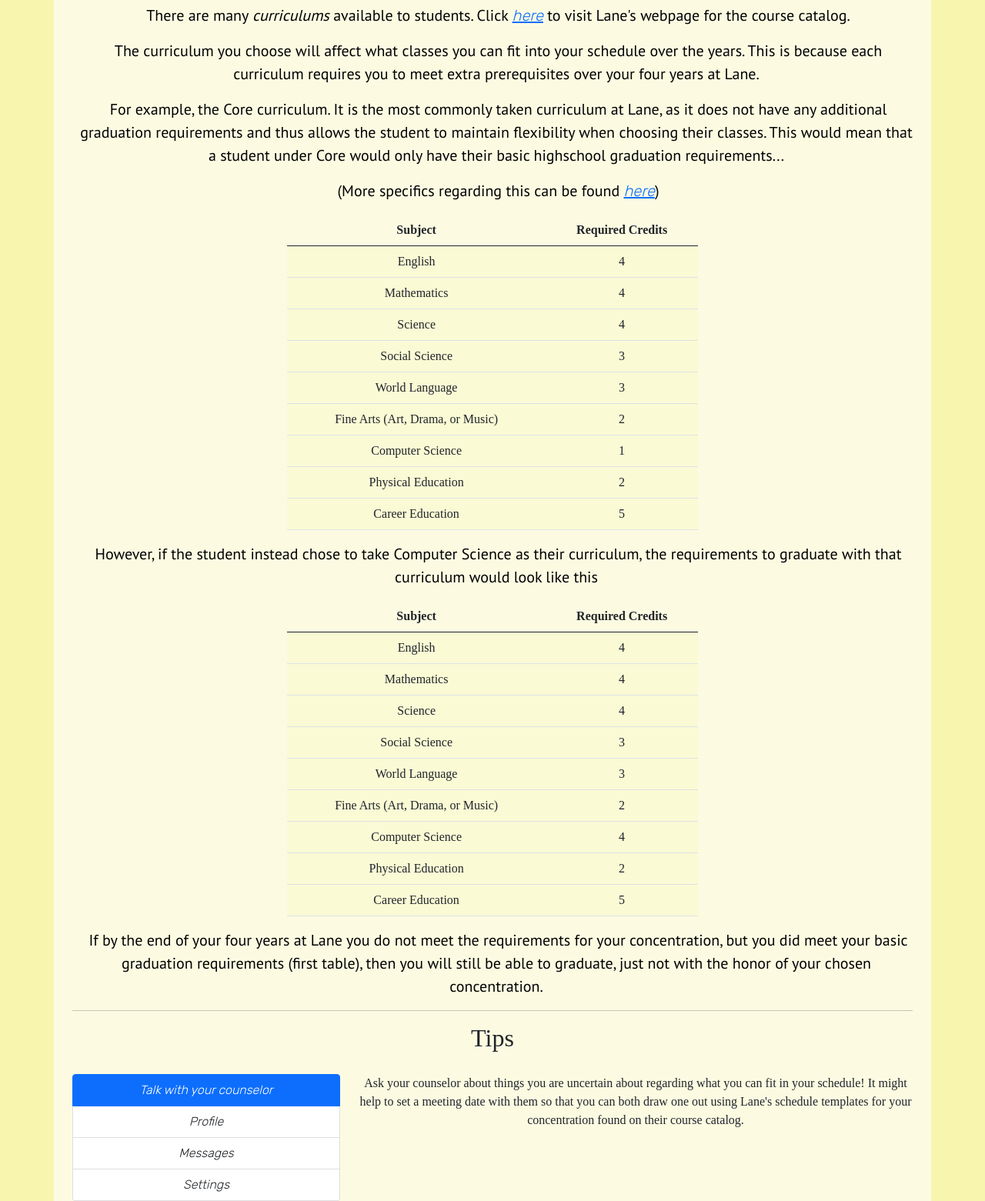
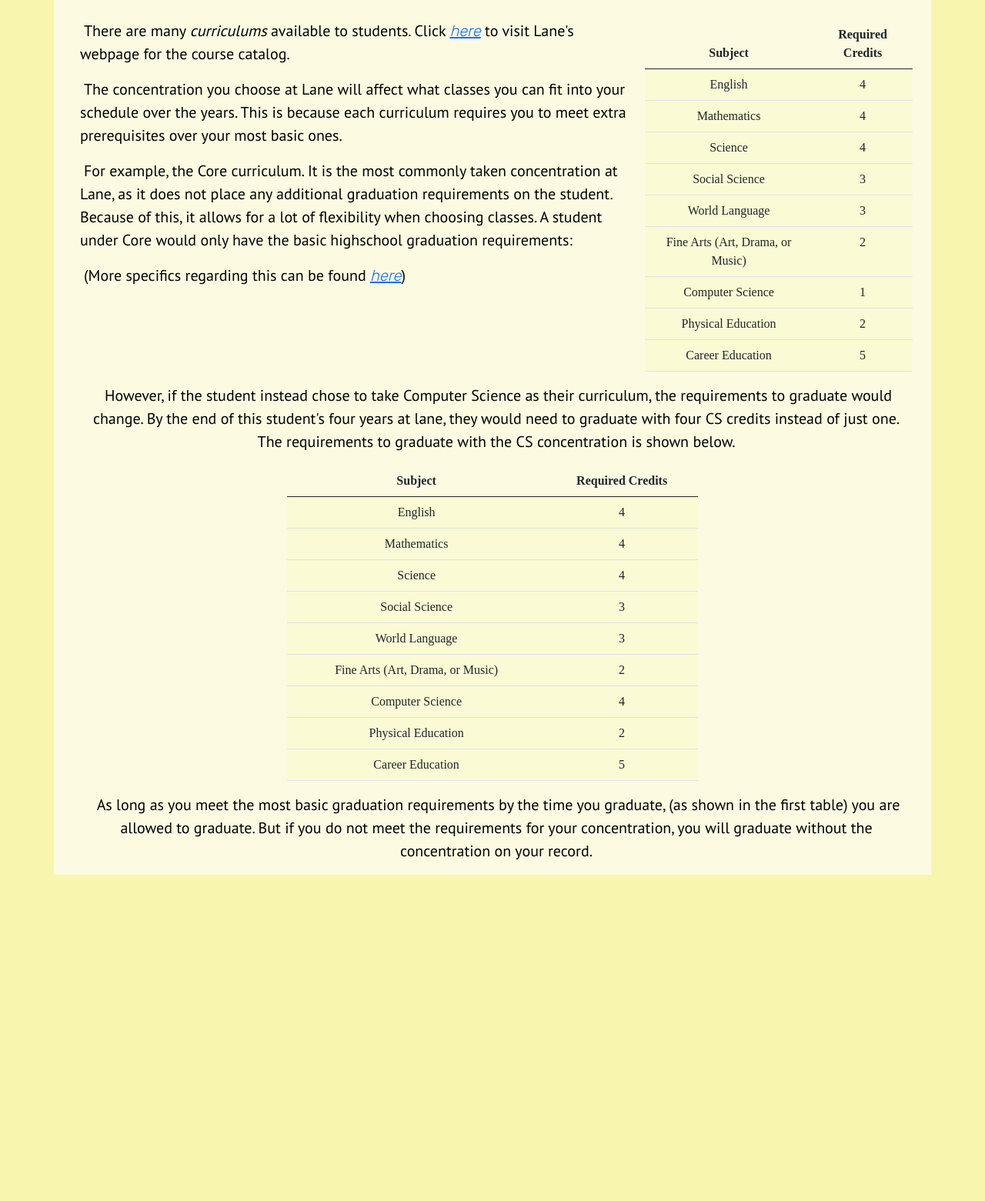
Before and after one commit to LaneTech/LTSTORL.github.io, a plain HTML site: page Course.html in a window 1280 px wide. Shown: the part 557-2118 px from the top of the page at 77% size. After the commit the page ends 1694 px from the top, so only its background shows below. Drawn offline with nearby package versions, Linux system fonts and the light colour scheme; a web font is replaced by a local one.

Commit message:
layout of concentration page

```diff
--- a/Course.html
+++ b/Course.html
@@ -61,7 +61,7 @@
       <div class="col-xs-12 col-sm-12" style="">
         <!-- Home Page or wtv -->
           <h1 id="TextThumbnail" style="color:#D0DB23;font-size:120px">LT</h1>
-          <h2 id="TextThumbnail" >Stay On The Right Lane</h2>
+          <h2 id="TextThumbnail"> Stay On The Right Lane</h2>
       </div>
     </div>
   </div>
@@ -71,22 +71,24 @@
   <div class="fullbody container">
     <div class="container-fluid" style="padding-top:40px;text-align:center;">
       <div class="row">
-
         <div style="text-align:center;padding-bottom:10px;" class="col-xs-12 col-sm-12">
           <h2 class="DivideText">Course Information</h2>
           <p>On this page, you can find information regarding the courses offered at Lane.</p>
+
           <hr>
         </div>
-        <div style="text-align:center" class="col-xs-12 col-sm-12">
+        <div style = "text-align:center;padding-bottom:20px" class="col-xs-12 col-sm-12">
           <h2 class="DivideText">Basic Info</h2>
+        </div>
+        <div style="text-align:left" class="col-xs-8 col-sm-8">
           <p>There are many <i>curriculums</i> available to students. Click <a href="https://lanetech.org/course-catalog/">here</a> to visit Lane's webpage for the course catalog.</p>
 
-          <p>The curriculum you choose will affect what classes you can fit into your schedule over the years. This is because each curriculum requires you to meet extra prerequisites over your four years at Lane. </p>
+          <p>The concentration you choose at Lane will affect what classes you can fit into your schedule over the years. This is because each curriculum requires you to meet extra prerequisites over your most basic ones.</p>
 
-          <p>For example, the Core curriculum. It is the most commonly taken curriculum at Lane, as it does not have any additional graduation requirements and thus allows the student to maintain flexibility when choosing their classes. This would mean that a student under Core would only have their basic highschool graduation requirements...</p>
+          <p>For example, the Core curriculum. It is the most commonly taken concentration at Lane, as it does not place any additional graduation requirements on the student. Because of this, it allows for a lot of flexibility when choosing classes. A student under Core would only have the basic highschool graduation requirements:</p>
           <p>(More specifics regarding this can be found <a href="https://lanetech.org/academics/curriculum/">here</a>)</p>
         </div>
-        <div class="col-xs-6 col-sm-6" style="margin-left:auto;margin-right:auto;">
+        <div class="col-xs-4 col-sm-4" style="margin-left:auto;margin-right:auto;">
             <table class="table">
               <thead>
                 <tr>
@@ -135,7 +137,7 @@
             </table>
         </div>
         <div style="text-align:center" class="col-xs-12 col-sm-12">
-          <p>However, if the student instead chose to take Computer Science as their curriculum, the requirements to graduate with that curriculum would look like this</p>
+          <p>However, if the student instead chose to take Computer Science as their curriculum, the requirements to graduate would change. By the end of this student's four years at lane, they would need to graduate with four CS credits instead of just one. The requirements to graduate with the CS concentration is shown below.</p>
         </div>
           <div class="col-xs-6 col-sm-6" style="margin-left:auto;margin-right:auto;">
             <table class="table">
@@ -186,29 +188,7 @@
             </table>
         </div>
         <div style="text-align:center" class="col-xs-12 col-sm-12">
-          <p>If by the end of your four years at Lane you do not meet the requirements for your concentration, but you did meet your basic graduation requirements (first table), then you will still be able to graduate, just not with the honor of your chosen concentration.</p>
-          <hr>
-        </div>
-      </div>
-      <div class="row">
-        <div class="col-12" style="padding-bottom:20px;">
-          <h2>Tips</h2>
-        </div>
-        <div class="col-4">
-          <div class="list-group" id="list-tab" role="tablist">
-            <a class="list-group-item list-group-item-action active" id="list-home-list" data-bs-toggle="list" href="#list-home" role="tab" aria-controls="home">Talk with your counselor</a>
-            <a class="list-group-item list-group-item-action" id="list-profile-list" data-bs-toggle="list" href="#list-profile" role="tab" aria-controls="profile">Profile</a>
-            <a class="list-group-item list-group-item-action" id="list-messages-list" data-bs-toggle="list" href="#list-messages" role="tab" aria-controls="messages">Messages</a>
-            <a class="list-group-item list-group-item-action" id="list-settings-list" data-bs-toggle="list" href="#list-settings" role="tab" aria-controls="settings">Settings</a>
-          </div>
-        </div>
-        <div class="col-8">
-          <div class="tab-content" id="nav-tabContent">
-            <div class="tab-pane fade show active" id="list-home" role="tabpanel" aria-labelledby="list-home-list">Ask your counselor about things you are uncertain about regarding what you can fit in your schedule! It might help to set a meeting date with them so that you can both draw one out using Lane's schedule templates for your concentration found on their course catalog.</div>
-            <div class="tab-pane fade" id="list-profile" role="tabpanel" aria-labelledby="list-profile-list">...</div>
-            <div class="tab-pane fade" id="list-messages" role="tabpanel" aria-labelledby="list-messages-list">...</div>
-            <div class="tab-pane fade" id="list-settings" role="tabpanel" aria-labelledby="list-settings-list">...</div>
-          </div>
+          <p>As long as you meet the most basic graduation requirements by the time you graduate, (as shown in the first table) you are allowed to graduate. But if you do not meet the requirements for your concentration, you will graduate without the concentration on your record.</p>
         </div>
       </div>
     </div>
```
